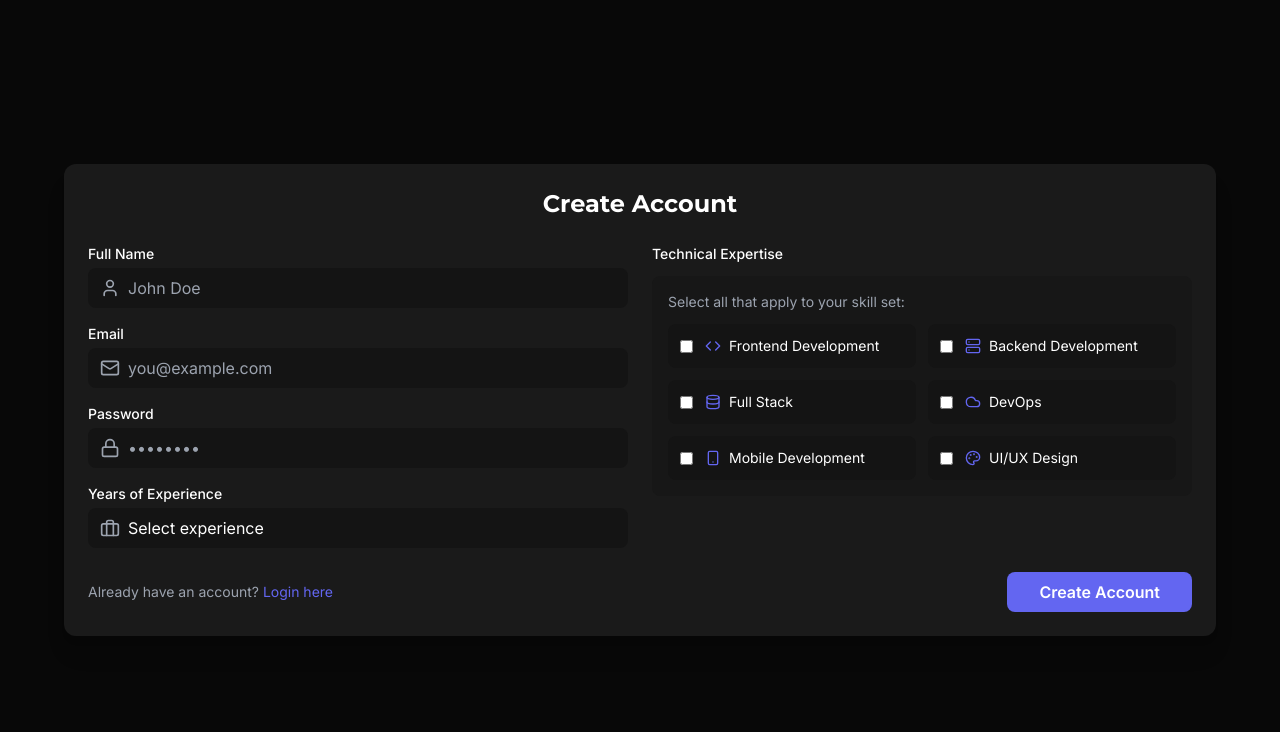
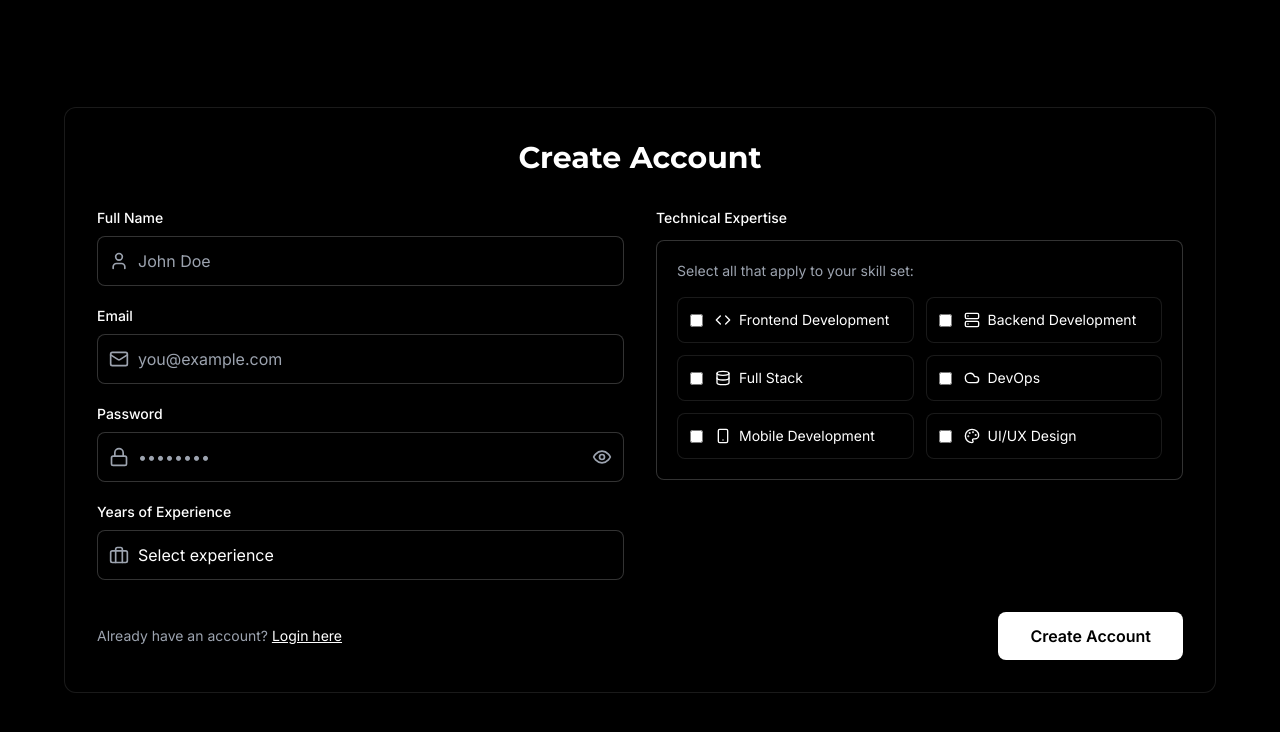
Before and after one commit to elyashium/NERV, a React (Vite) app: page /signup in a window 1280 px wide. Shown: the top 732 px of the page. Built offline with nearby package versions, Linux system fonts and the light colour scheme; no server answers.

Commit message:
form:(added theme and pasword visiblity)

```diff
--- a/src/pages/LandingPage.tsx
+++ b/src/pages/LandingPage.tsx
@@ -62,48 +62,6 @@ const testimonials = [
   }
 ];
 
-// const pricingPlans = [
-//   {
-//     name: "Free",
-//     price: "$0",
-//     period: "forever",
-//     features: [
-//       "5 practice interviews per month",
-//       "Basic feedback",
-//       "Text-only interface"
-//     ],
-//     cta: "Get Started",
-//     highlighted: false
-//   },
-//   {
-//     name: "Pro",
-//     price: "$19",
-//     period: "per month",
-//     features: [
-//       "Unlimited practice interviews",
-//       "Advanced AI feedback",
-//       "Voice recognition",
-//       "Performance analytics",
-//       "Industry-specific questions"
-//     ],
-//     cta: "Try Pro",
-//     highlighted: true
-//   },
-//   {
-//     name: "Enterprise",
-//     price: "Custom",
-//     period: "pricing",
-//     features: [
-//       "Everything in Pro",
-//       "Custom question sets",
-//       "Team management",
-//       "Branded experience",
-//       "Priority support"
-//     ],
-//     cta: "Contact Us",
-//     highlighted: false
-//   }
-// ];
 
 const LandingPage = () => {
   return (
@@ -175,69 +133,6 @@ const LandingPage = () => {
                   {feature.title}
                 </h3>
                 <p className="text-gray-400 text-lg">{feature.description}</p>
-              </motion.div>
-            ))}
-          </motion.div>
-        </div>
-      </section>
-
-      {/* How It Works Section */}
-      <section className="py-24 px-4 sm:px-6 lg:px-8">
-        <div className="max-w-7xl mx-auto">
-          <motion.div
-            initial={{ opacity: 0, y: 30 }}
-            whileInView={{ opacity: 1, y: 0 }}
-            transition={{ duration: 0.7, ease: "easeOut" }}
-            viewport={{ once: true }}
-            className="text-center mb-16"
-          >
-            <h2 className="font-montserrat font-bold text-3xl sm:text-4xl mb-4">
-              How It Works
-            </h2>
-            <p className="text-gray-400 text-lg max-w-2xl mx-auto">
-              A simple three-step process to transform your interview skills
-            </p>
-          </motion.div>
-          <motion.div
-            initial={{ opacity: 0 }}
-            whileInView={{ opacity: 1 }}
-            transition={{ duration: 0.5 }}
-            viewport={{ once: true }}
-            className="grid grid-cols-1 md:grid-cols-3 gap-8"
-          >
-            {[
-              {
-                step: "01",
-                title: "Choose Your Interview Type",
-                description: "Select from various interview types including technical, behavioral, or industry-specific scenarios."
-              },
-              {
-                step: "02",
-                title: "Practice with AI",
-                description: "Engage in realistic interview simulations with our advanced AI interviewer that adapts to your responses."
-              },
-              {
-                step: "03",
-                title: "Review & Improve",
-                description: "Get detailed feedback, suggestions for improvement, and track your progress over time."
-              }
-            ].map((item, index) => (
-              <motion.div
-                key={index}
-                initial={{ opacity: 0, y: 50 }}
-                whileInView={{ opacity: 1, y: 0 }}
-                transition={{ duration: 0.5, delay: index * 0.2, ease: "easeOut" }}
-                whileHover={{ scale: 1.05, transition: { duration: 0.2 } }}
-                viewport={{ once: true }}
-                className="relative p-8 rounded-xl border border-white/20 hover:border-white/50 transition-all bg-black/50"
-              >
-                <div className="absolute -top-5 -left-5 bg-white text-black text-xl font-bold rounded-full w-10 h-10 flex items-center justify-center">
-                  {item.step}
-                </div>
-                <h3 className="font-montserrat font-semibold text-xl mb-3 mt-4">
-                  {item.title}
-                </h3>
-                <p className="text-gray-400">{item.description}</p>
               </motion.div>
             ))}
           </motion.div>
--- a/src/pages/Login.tsx
+++ b/src/pages/Login.tsx
@@ -1,7 +1,7 @@
-import React, { useState } from 'react';
+import { useState } from 'react';
 import { useForm } from 'react-hook-form';
 import { Link, useNavigate } from 'react-router-dom';
-import { Mail, Lock, AlertCircle } from 'lucide-react';
+import { Mail, Lock, AlertCircle, Eye, EyeOff } from 'lucide-react';
 import { useAuth } from '../contexts/AuthContext';
 
 type LoginFormData = {
@@ -14,6 +14,7 @@ const Login = () => {
   const navigate = useNavigate();
   const [error, setError] = useState('');
   const [loading, setLoading] = useState(false);
+  const [showPassword, setShowPassword] = useState(false);
 
   const {
     register,
@@ -34,13 +35,17 @@ const Login = () => {
     }
   };
 
+  const togglePasswordVisibility = () => {
+    setShowPassword(!showPassword);
+  };
+
   return (
-    <div className="min-h-screen pt-24 px-4 sm:px-6 lg:px-8 bg-primary">
-      <div className="max-w-md mx-auto">
-        <div className="bg-secondary p-8 rounded-xl shadow-xl">
+    <div className="min-h-screen flex items-center justify-center px-4 sm:px-6 lg:px-8 bg-black">
+      <div className="max-w-md w-full">
+        <div className="bg-black/80 p-8 rounded-xl shadow-2xl border border-white/10">
           <h2 className="text-3xl font-bold text-center mb-8">Welcome Back</h2>
           {error && (
-            <div className="mb-4 p-3 bg-red-500/10 border border-red-500/50 rounded-lg flex items-center gap-2 text-red-500">
+            <div className="mb-6 p-4 bg-red-500/10 border border-red-500/50 rounded-lg flex items-center gap-3 text-red-500">
               <AlertCircle className="h-5 w-5" />
               <p className="text-sm">{error}</p>
             </div>
@@ -59,7 +64,7 @@ const Login = () => {
                     },
                   })}
                   type="email"
-                  className="w-full pl-10 pr-4 py-2 bg-input-bg rounded-lg focus:ring-2 focus:ring-accent focus:outline-none"
+                  className="w-full pl-10 pr-4 py-3 bg-black/50 border border-white/20 rounded-lg focus:ring-2 focus:ring-white focus:border-white/50 focus:outline-none transition-colors"
                   placeholder="you@example.com"
                 />
               </div>
@@ -74,10 +79,17 @@ const Login = () => {
                 <Lock className="absolute left-3 top-1/2 -translate-y-1/2 h-5 w-5 text-gray-400" />
                 <input
                   {...register('password', { required: 'Password is required' })}
-                  type="password"
-                  className="w-full pl-10 pr-4 py-2 bg-input-bg rounded-lg focus:ring-2 focus:ring-accent focus:outline-none"
+                  type={showPassword ? "text" : "password"}
+                  className="w-full pl-10 pr-12 py-3 bg-black/50 border border-white/20 rounded-lg focus:ring-2 focus:ring-white focus:border-white/50 focus:outline-none transition-colors"
                   placeholder="••••••••"
                 />
+                <button
+                  type="button"
+                  onClick={togglePasswordVisibility}
+                  className="absolute right-3 top-1/2 -translate-y-1/2 text-gray-400 hover:text-white transition-colors"
+                >
+                  {showPassword ? <EyeOff className="h-5 w-5" /> : <Eye className="h-5 w-5" />}
+                </button>
               </div>
               {errors.password && (
                 <p className="mt-1 text-sm text-red-500">{errors.password.message}</p>
@@ -88,13 +100,13 @@ const Login = () => {
               <label className="flex items-center">
                 <input
                   type="checkbox"
-                  className="rounded bg-input-bg border-gray-600 text-accent focus:ring-accent"
+                  className="rounded-sm bg-transparent border-white/30 text-white focus:ring-white"
                 />
                 <span className="ml-2 text-sm text-gray-400">Remember me</span>
               </label>
               <Link
                 to="/forgot-password"
-                className="text-sm text-accent hover:text-accent/90"
+                className="text-sm text-white hover:text-gray-300 underline transition-colors"
               >
                 Forgot password?
               </Link>
@@ -103,15 +115,15 @@ const Login = () => {
             <button
               type="submit"
               disabled={loading}
-              className="w-full py-3 px-4 bg-accent text-white rounded-lg hover:bg-accent/90 transition-colors font-semibold disabled:opacity-50 disabled:cursor-not-allowed"
+              className="w-full py-3 px-4 bg-white text-black rounded-lg hover:bg-black hover:text-white hover:border hover:border-white transition-all font-semibold disabled:opacity-50 disabled:cursor-not-allowed"
             >
               {loading ? 'Signing In...' : 'Sign In'}
             </button>
           </form>
 
-          <p className="mt-6 text-center text-sm text-gray-400">
+          <p className="mt-8 text-center text-sm text-gray-400">
             Don't have an account?{' '}
-            <Link to="/signup" className="text-accent hover:text-accent/90">
+            <Link to="/signup" className="text-white hover:text-gray-300 underline transition-colors">
               Sign up here
             </Link>
           </p>
--- a/src/pages/SignUp.tsx
+++ b/src/pages/SignUp.tsx
@@ -1,7 +1,7 @@
 import React, { useState } from 'react';
 import { useForm } from 'react-hook-form';
 import { Link, useNavigate } from 'react-router-dom';
-import { Mail, Lock, User, BriefcaseIcon, AlertCircle, Code, Server, Database, Cloud, Smartphone, Palette } from 'lucide-react';
+import { Mail, Lock, User, BriefcaseIcon, AlertCircle, Code, Server, Database, Cloud, Smartphone, Palette, Eye, EyeOff } from 'lucide-react';
 import { useAuth } from '../contexts/AuthContext';
 
 type SignUpFormData = {
@@ -26,6 +26,7 @@ const SignUp = () => {
   const navigate = useNavigate();
   const [error, setError] = useState('');
   const [loading, setLoading] = useState(false);
+  const [showPassword, setShowPassword] = useState(false);
 
   const {
     register,
@@ -46,29 +47,33 @@ const SignUp = () => {
     }
   };
 
+  const togglePasswordVisibility = () => {
+    setShowPassword(!showPassword);
+  };
+
   return (
-    <div className="min-h-screen flex items-center justify-center px-4 sm:px-6 lg:px-8 bg-primary">
+    <div className="min-h-screen flex items-center justify-center px-4 sm:px-6 lg:px-8 bg-black">
       <div className="max-w-6xl w-full">
-        <div className="bg-secondary p-6 rounded-xl shadow-xl">
-          <h2 className="text-2xl font-bold text-center mb-6">Create Account</h2>
+        <div className="bg-black/80 p-8 rounded-xl shadow-2xl border border-white/10">
+          <h2 className="text-3xl font-bold text-center mb-8">Create Account</h2>
           {error && (
-            <div className="mb-4 p-3 bg-red-500/10 border border-red-500/50 rounded-lg flex items-center gap-2 text-red-500">
+            <div className="mb-6 p-4 bg-red-500/10 border border-red-500/50 rounded-lg flex items-center gap-3 text-red-500">
               <AlertCircle className="h-5 w-5" />
               <p className="text-sm">{error}</p>
             </div>
           )}
           <form onSubmit={handleSubmit(onSubmit)}>
-            <div className="grid grid-cols-1 md:grid-cols-2 gap-6">
+            <div className="grid grid-cols-1 md:grid-cols-2 gap-8">
               {/* Left Column - Basic Info */}
-              <div className="space-y-4">
+              <div className="space-y-5">
                 <div>
-                  <label className="block text-sm font-medium mb-1">Full Name</label>
+                  <label className="block text-sm font-medium mb-2">Full Name</label>
                   <div className="relative">
                     <User className="absolute left-3 top-1/2 -translate-y-1/2 h-5 w-5 text-gray-400" />
                     <input
                       {...register('fullName', { required: 'Full name is required' })}
                       type="text"
-                      className="w-full pl-10 pr-4 py-2 bg-input-bg rounded-lg focus:ring-2 focus:ring-accent focus:outline-none"
+                      className="w-full pl-10 pr-4 py-3 bg-black/50 border border-white/20 rounded-lg focus:ring-2 focus:ring-white focus:border-white/50 focus:outline-none transition-colors"
                       placeholder="John Doe"
                     />
                   </div>
@@ -78,7 +83,7 @@ const SignUp = () => {
                 </div>
 
                 <div>
-                  <label className="block text-sm font-medium mb-1">Email</label>
+                  <label className="block text-sm font-medium mb-2">Email</label>
                   <div className="relative">
                     <Mail className="absolute left-3 top-1/2 -translate-y-1/2 h-5 w-5 text-gray-400" />
                     <input
@@ -90,7 +95,7 @@ const SignUp = () => {
                         },
                       })}
                       type="email"
-                      className="w-full pl-10 pr-4 py-2 bg-input-bg rounded-lg focus:ring-2 focus:ring-accent focus:outline-none"
+                      className="w-full pl-10 pr-4 py-3 bg-black/50 border border-white/20 rounded-lg focus:ring-2 focus:ring-white focus:border-white/50 focus:outline-none transition-colors"
                       placeholder="you@example.com"
                     />
                   </div>
@@ -100,7 +105,7 @@ const SignUp = () => {
                 </div>
 
                 <div>
-                  <label className="block text-sm font-medium mb-1">Password</label>
+                  <label className="block text-sm font-medium mb-2">Password</label>
                   <div className="relative">
                     <Lock className="absolute left-3 top-1/2 -translate-y-1/2 h-5 w-5 text-gray-400" />
                     <input
@@ -111,10 +116,17 @@ const SignUp = () => {
                           message: 'Password must be at least 8 characters',
                         },
                       })}
-                      type="password"
-                      className="w-full pl-10 pr-4 py-2 bg-input-bg rounded-lg focus:ring-2 focus:ring-accent focus:outline-none"
+                      type={showPassword ? "text" : "password"}
+                      className="w-full pl-10 pr-12 py-3 bg-black/50 border border-white/20 rounded-lg focus:ring-2 focus:ring-white focus:border-white/50 focus:outline-none transition-colors"
                       placeholder="••••••••"
                     />
+                    <button
+                      type="button"
+                      onClick={togglePasswordVisibility}
+                      className="absolute right-3 top-1/2 -translate-y-1/2 text-gray-400 hover:text-white transition-colors"
+                    >
+                      {showPassword ? <EyeOff className="h-5 w-5" /> : <Eye className="h-5 w-5" />}
+                    </button>
                   </div>
                   {errors.password && (
                     <p className="mt-1 text-sm text-red-500">{errors.password.message}</p>
@@ -122,12 +134,12 @@ const SignUp = () => {
                 </div>
 
                 <div>
-                  <label className="block text-sm font-medium mb-1">Years of Experience</label>
+                  <label className="block text-sm font-medium mb-2">Years of Experience</label>
                   <div className="relative">
                     <BriefcaseIcon className="absolute left-3 top-1/2 -translate-y-1/2 h-5 w-5 text-gray-400" />
                     <select
                       {...register('experience', { required: 'Experience is required' })}
-                      className="w-full pl-10 pr-4 py-2 bg-input-bg rounded-lg focus:ring-2 focus:ring-accent focus:outline-none appearance-none"
+                      className="w-full pl-10 pr-4 py-3 bg-black/50 border border-white/20 rounded-lg focus:ring-2 focus:ring-white focus:border-white/50 focus:outline-none appearance-none transition-colors"
                     >
                       <option value="">Select experience</option>
                       <option value="0-2">0-2 years</option>
@@ -145,21 +157,21 @@ const SignUp = () => {
               {/* Right Column - Expertise */}
               <div>
                 <label className="block text-sm font-medium mb-3">Technical Expertise</label>
-                <div className="bg-input-bg/50 p-4 rounded-lg">
-                  <p className="text-sm text-gray-400 mb-3">Select all that apply to your skill set:</p>
+                <div className="bg-black/50 border border-white/20 p-5 rounded-lg">
+                  <p className="text-sm text-gray-400 mb-4">Select all that apply to your skill set:</p>
                   <div className="grid grid-cols-1 sm:grid-cols-2 gap-3">
                     {expertise.map((skill) => (
-                      <label key={skill.name} className="flex items-center p-3 bg-input-bg rounded-lg hover:bg-input-bg/80 transition-colors cursor-pointer">
+                      <label key={skill.name} className="flex items-center p-3 bg-black/70 border border-white/10 rounded-lg hover:border-white/30 transition-all cursor-pointer">
                         <input
                           type="checkbox"
                           value={skill.name}
                           {...register('expertise', {
                             required: 'Select at least one expertise',
                           })}
-                          className="rounded bg-input-bg border-gray-600 text-accent focus:ring-accent mr-3"
+                          className="rounded-sm bg-transparent border-white/30 text-white focus:ring-white mr-3"
                         />
                         <div className="flex items-center">
-                          <span className="text-accent mr-2">{skill.icon}</span>
+                          <span className="text-white mr-2">{skill.icon}</span>
                           <span className="text-sm">{skill.name}</span>
                         </div>
                       </label>
@@ -172,17 +184,17 @@ const SignUp = () => {
               </div>
             </div>
 
-            <div className="mt-6 flex flex-col sm:flex-row items-center justify-between gap-4">
+            <div className="mt-8 flex flex-col sm:flex-row items-center justify-between gap-4">
               <p className="text-sm text-gray-400">
                 Already have an account?{' '}
-                <Link to="/login" className="text-accent hover:text-accent/90">
+                <Link to="/login" className="text-white hover:text-gray-300 underline transition-colors">
                   Login here
                 </Link>
               </p>
               <button
                 type="submit"
                 disabled={loading}
-                className="w-full sm:w-auto px-8 py-2 bg-accent text-white rounded-lg hover:bg-accent/90 transition-colors font-semibold disabled:opacity-50 disabled:cursor-not-allowed"
+                className="w-full sm:w-auto px-8 py-3 bg-white text-black rounded-lg hover:bg-black hover:text-white hover:border hover:border-white transition-all font-semibold disabled:opacity-50 disabled:cursor-not-allowed"
               >
                 {loading ? 'Creating Account...' : 'Create Account'}
               </button>
```
